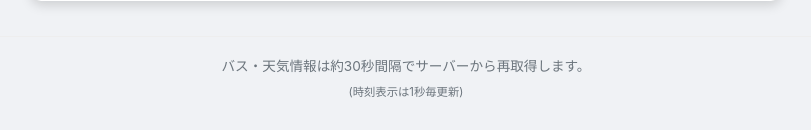
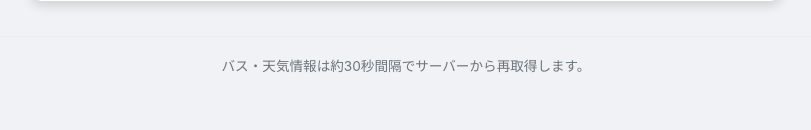
Before and after one commit to hayaokuri/bus, a Flask app: page / in a window 1280 px wide. Shown: the part 670-800 px from the top of the page, without its empty margins (234-1045 px from the left). Run offline with Flask 2, Linux system fonts and the light colour scheme; data that the repository does not hold is empty.

Commit message:
Update index.html

```diff
--- a/templates/index.html
+++ b/templates/index.html
@@ -243,7 +243,6 @@
 
     <div class="footer">
         <p id="next-fetch-info">バス情報はサーバー側で定期的に更新されます。</p>
-        <p><small>(時刻表示は1秒毎更新)</small></p>
     </div>
 
     <script>
```
